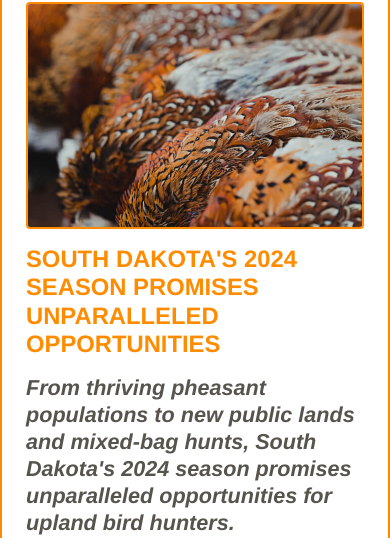
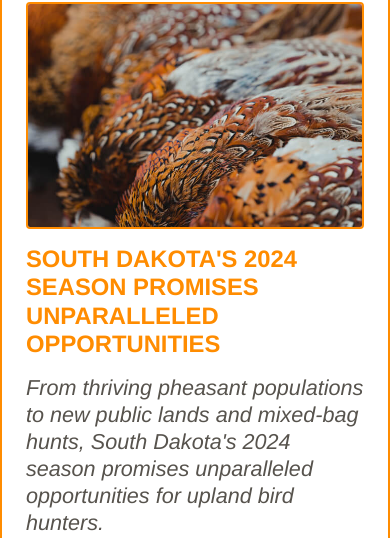
Before and after one commit to joetower/pf-cc, a website: page index.html in a window 390 px wide. Shown: the part 306-844 px from the top of the page. Drawn offline with Linux system fonts and the light colour scheme; files whose address does not match are found by name; a web font is replaced by a local one.

Commit message:
Update intro text font weight on smaller screens, refine readme

```diff
--- a/src/main.css
+++ b/src/main.css
@@ -33,7 +33,7 @@
 /* CSS Variables */
 :root {
   --site-global--font-size--base: clamp(0.95rem, calc(2vw + 1rem), 1.2rem);
-	--site-global--font-size--label: clamp(1rem, calc(2vw + 1rem), 1.35rem);
+	--site-global--font-size--intro: clamp(0.95rem, calc(2vw + 1rem), 1.35rem);
 	--site-global--font-size--large: clamp(1rem, calc(2vw + 1rem), 1.5rem);
 	--site-global--font-size--xlarge: clamp(1.2rem, calc(2vw + 1rem), 2rem);
 	--site-global--font-size--xxlarge: clamp(1.5rem, calc(2vw + 1rem), 4rem);
@@ -191,8 +191,12 @@
 
 .blog__intro {
   @apply font-bold text-stone-600 italic;
-  font-size: var(--site-global--font-size--label);
+  font-size: var(--site-global--font-size--intro);
   line-height: 1.25;
+
+  @media (max-width: 550px) {
+    @apply font-medium;
+  }
 }
 
 .blog__byline {
```
Also changed, not shown: README.md, src/main-compiled.css.
